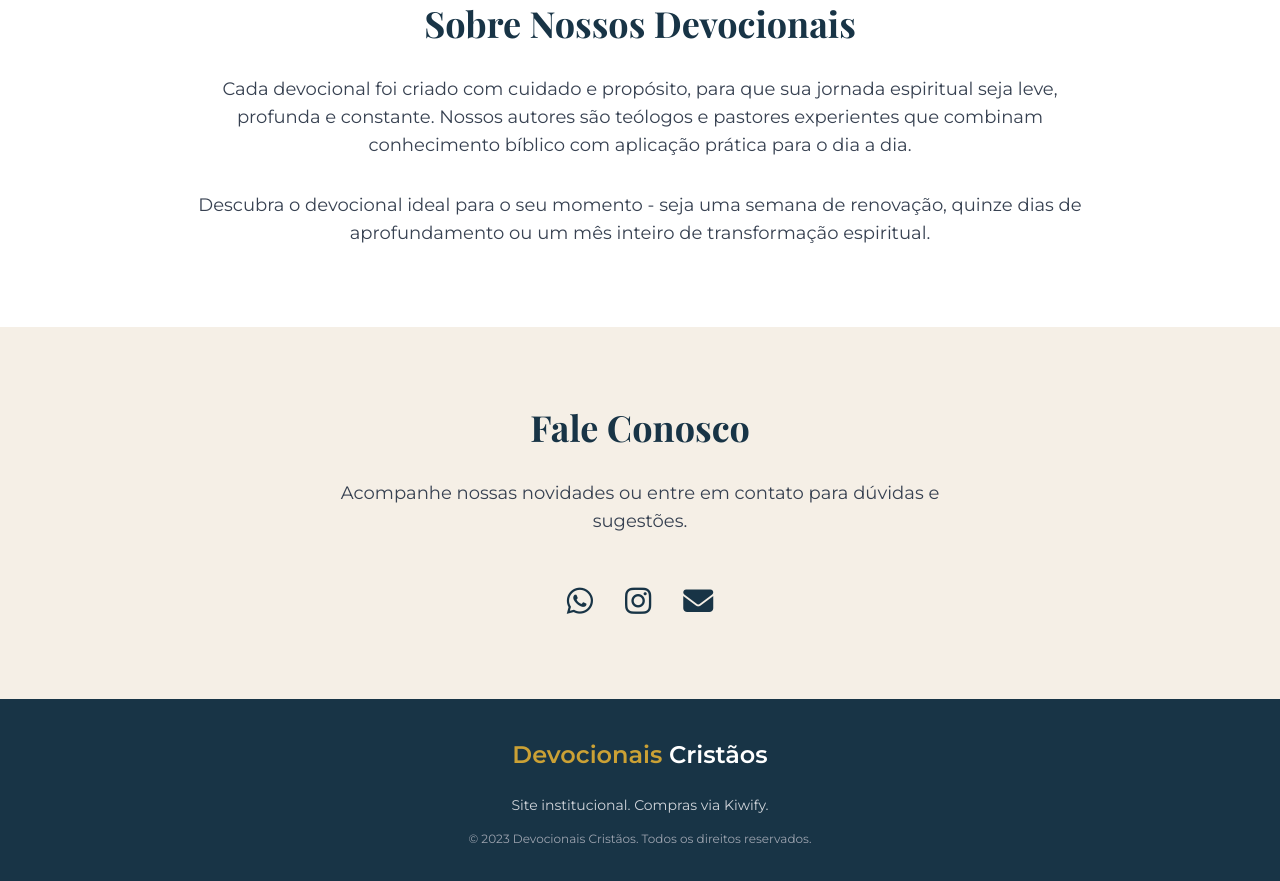
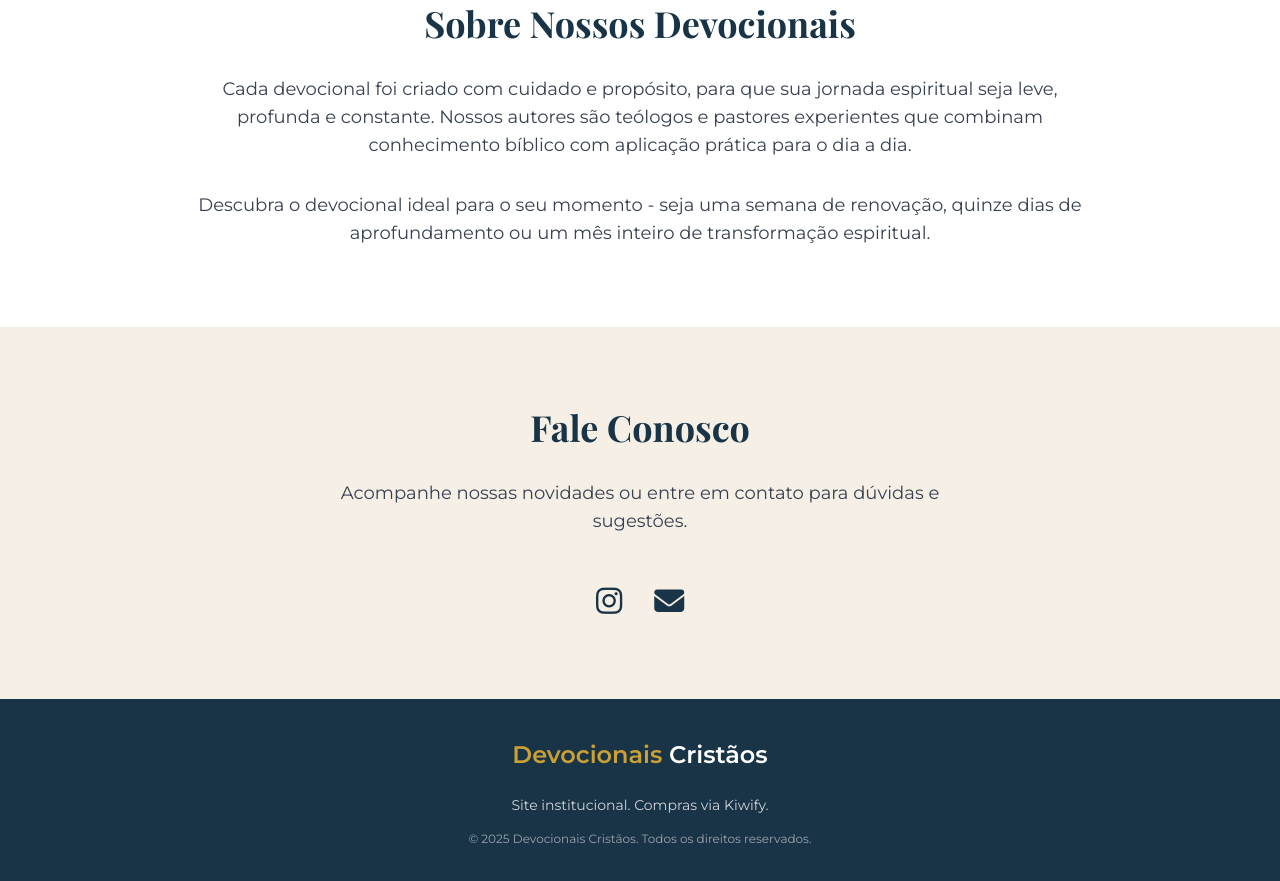
Before and after one commit to ManzoniM/Devocionais, a plain HTML site: page index.html in a window 1280 px wide. Shown: the part 2123-3004 px from the top of the page. Drawn offline with nearby package versions, Linux system fonts and the light colour scheme.

Commit message:
Update index.html
Adicionado Instagram e excluído o WhatsApp

```diff
--- a/index.html
+++ b/index.html
@@ -258,10 +258,7 @@
                 <h2 class="text-3xl md:text-4xl font-bold mb-8 text-[#183446]">Fale Conosco</h2>
                 <p class="text-lg text-gray-700 mb-12">Acompanhe nossas novidades ou entre em contato para dúvidas e sugestões.</p>
                 <div class="flex justify-center space-x-8">
-                    <a href="https://wa.me/5511999999999" target="_blank" class="text-[#183446] hover:text-[#CBA135] transition duration-300">
-                        <i class="fab fa-whatsapp text-3xl"></i>
-                    </a>
-                    <a href="https://instagram.com/devocionais" target="_blank" class="text-[#183446] hover:text-[#CBA135] transition duration-300">
+                    <a href="https://www.instagram.com/_manzonimiguel_/" target="_blank" class="text-[#183446] hover:text-[#CBA135] transition duration-300">
                         <i class="fab fa-instagram text-3xl"></i>
                     </a>
                     <a href="e-mail:miguelluizmanzoni1@gmail.com" class="text-[#183446] hover:text-[#CBA135] transition duration-300">
@@ -281,7 +278,7 @@
                 </a>
             </div>
             <p class="text-sm text-gray-300">Site institucional. Compras via Kiwify.</p>
-            <p class="text-xs text-gray-400 mt-4">© 2023 Devocionais Cristãos. Todos os direitos reservados.</p>
+            <p class="text-xs text-gray-400 mt-4">© 2025 Devocionais Cristãos. Todos os direitos reservados.</p>
         </div>
     </footer>
 
```
